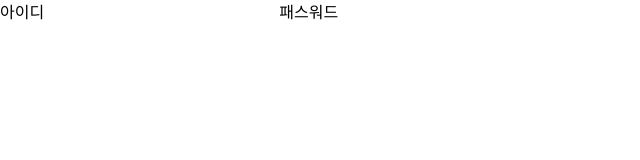
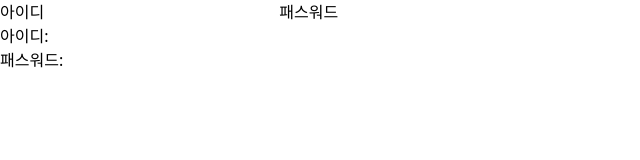
Before and after one commit to StolenMoments/starbucks-clone-vue, a Vue app: page / in a window 1280 px wide. Shown: the top 160 px of the page, without its empty margins (0-640 px from the left). Built offline with nearby package versions, Linux system fonts and the light colour scheme.

Commit message:
feat(LoginForm.vue): 아이디, 패스워드 보여주는 부분 라벨링

```diff
--- a/src/components/Login/LoginForm.vue
+++ b/src/components/Login/LoginForm.vue
@@ -12,8 +12,14 @@
   </div>
 
   <div>
-    <p data-test="show-id">{{ id }}</p>
-    <p data-test="show-password">{{ password }}</p>
+    <div>
+      <span>아이디:</span>
+      <span data-test="show-id">{{ id }}</span>
+    </div>
+    <div>
+      <span>패스워드:</span>
+      <span data-test="show-password">{{ password }}</span>
+    </div>
   </div>
 </template>
 
```
